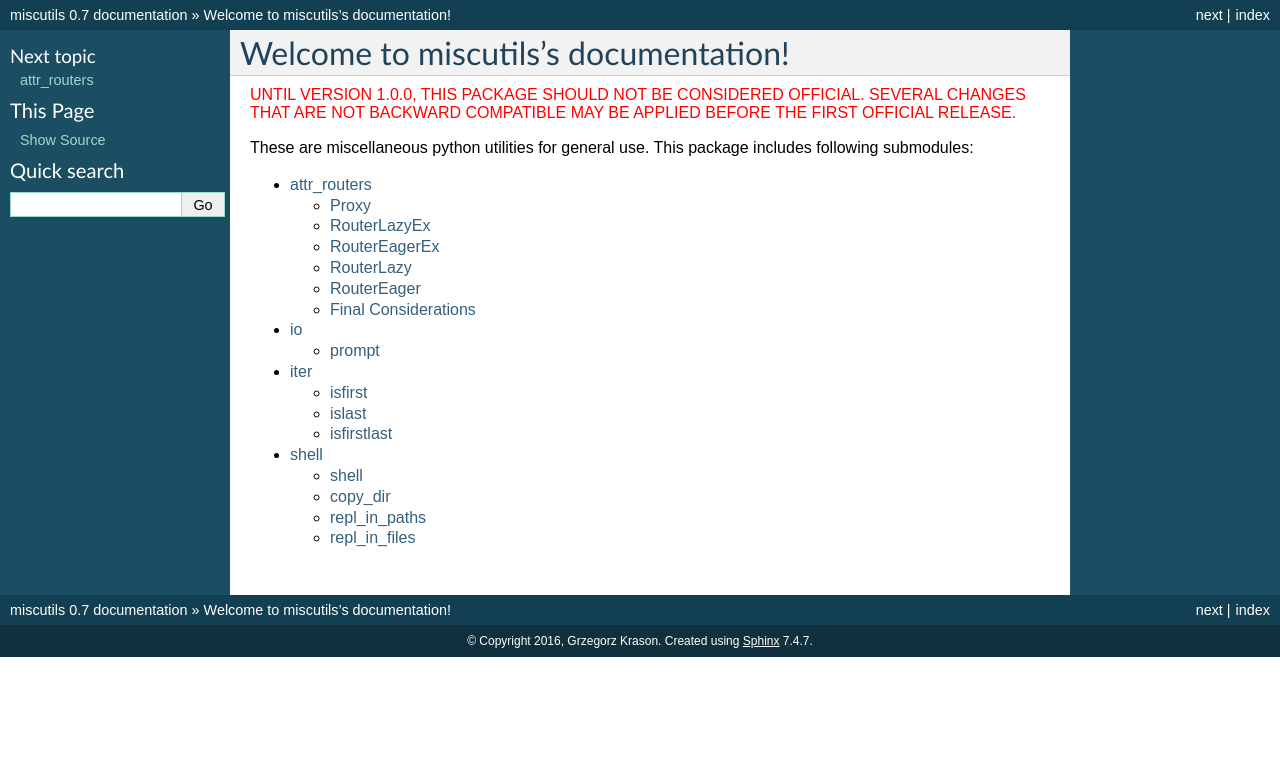
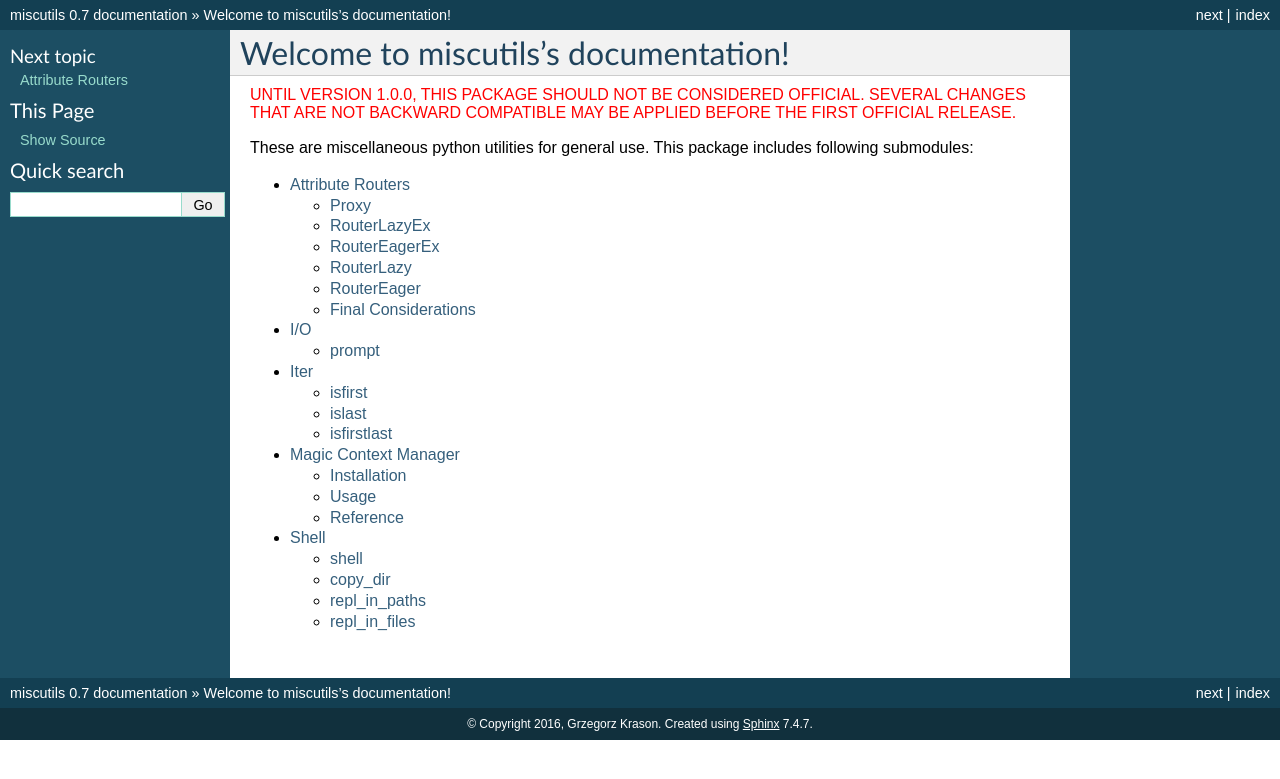
Before and after one commit to gergelyk/pymiscutils, a Sphinx documentation site: the page built from docs/source/index.rst, in a window 1280 px wide. Shown: the top 779 px of the page. Built offline with Sphinx 7.4.7, drawn with Linux system fonts in a browser that asks for light colours.

Commit message:
magic with docs finished

```diff
--- a/docs/source/attr_router.rst
+++ b/docs/source/attr_router.rst
@@ -1,5 +1,5 @@
-attr_routers
-============
+Attribute Routers
+=================
 
 Attribute router is a dummy object which provides attributes of another object (target) to the user. Names of the attributes can be changed on the fly according to the rules defined in the router. This allows for distributing attributes of the target under different names across multiple objects. This will be referenced further as "splitting object".
 
--- a/docs/source/index.rst
+++ b/docs/source/index.rst
@@ -18,4 +18,5 @@ These are miscellaneous python utilities for general use. This package includes
    attr_router
    io
    iter
+   magic_with
    shell
--- a/docs/source/io.rst
+++ b/docs/source/io.rst
@@ -1,5 +1,5 @@
-io
-==
+I/O
+===
 
 This module provides tools for interacting with input/output of python script.
 
--- a/docs/source/iter.rst
+++ b/docs/source/iter.rst
@@ -1,4 +1,4 @@
-iter
+Iter
 ====
 
 This module includes tools for acting with iterators and collections.
--- a/docs/source/shell.rst
+++ b/docs/source/shell.rst
@@ -1,4 +1,4 @@
-shell
+Shell
 =====
 
 This module includes tools for interacting with system shell. Most of the commands require underlying Unix enviroment or at least GNU utilities installed in your system. MSYS seems to be a good candidate for Windows users. This solution hasn't been tested though.
```
Also changed, not shown: docs/source/magic_with.rst (added, +78 -0 lines), 1 other file.
